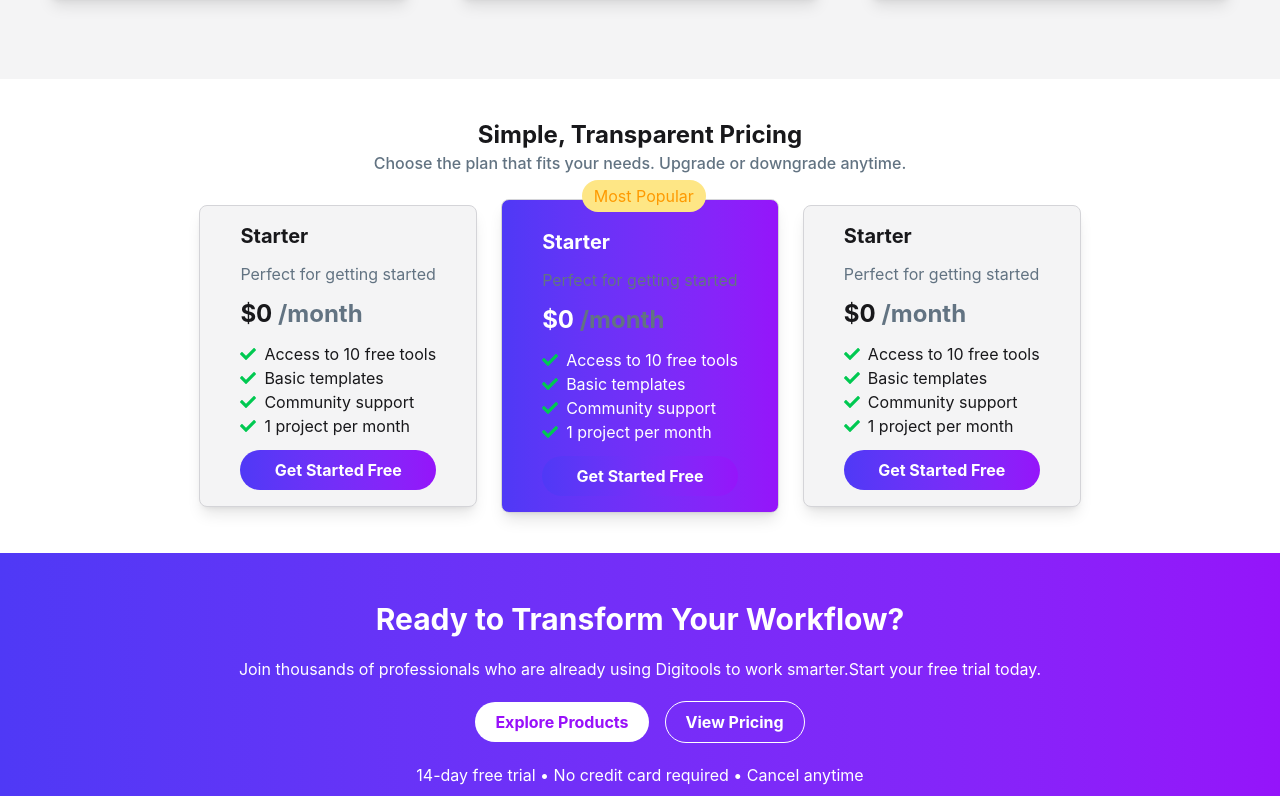
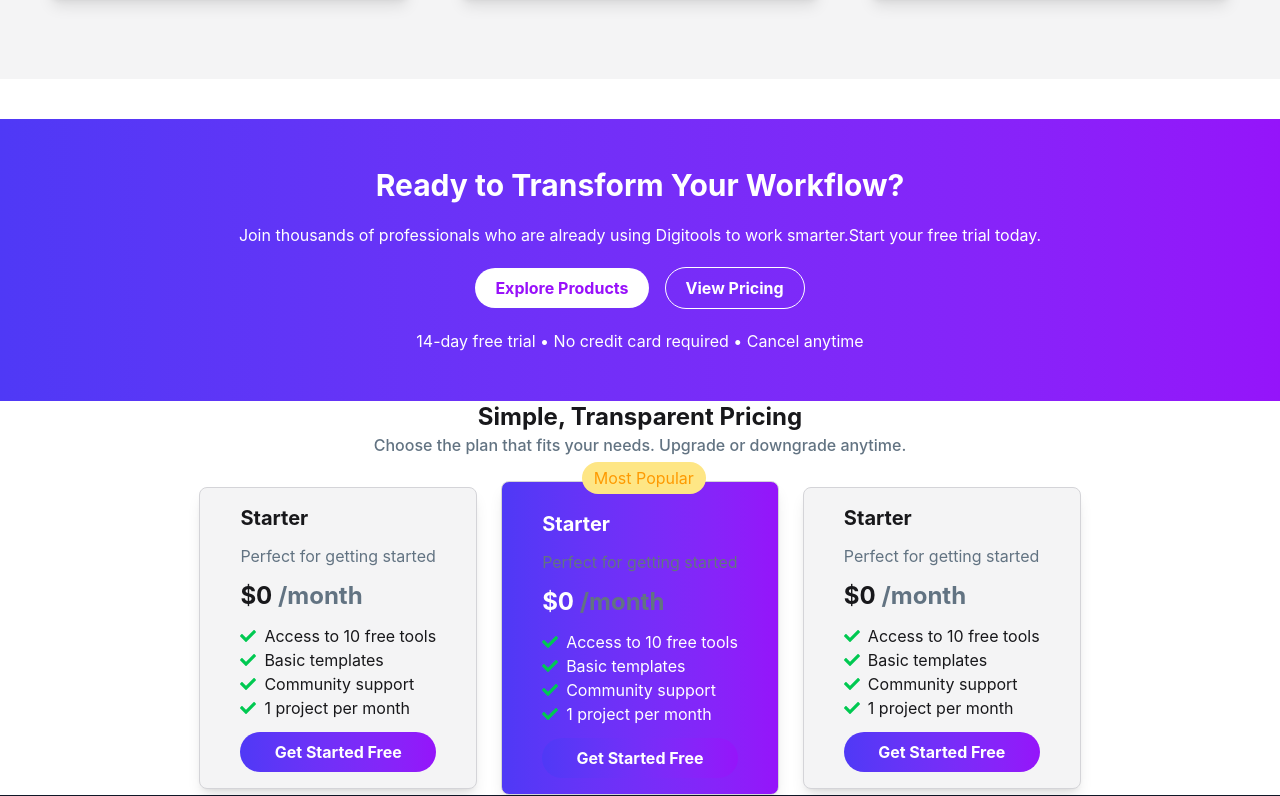
Before and after one commit to bappyroy270320/Digitools-Project, a React (Vite) app: page / in a window 1280 px wide. Shown: the part 2749-3545 px from the top of the page. Built offline with nearby package versions, Linux system fonts and the light colour scheme.

Commit message:
import workflow

```diff
--- a/src/App.jsx
+++ b/src/App.jsx
@@ -63,8 +63,8 @@ function App() {
       ) : null}
 
       <GetStart></GetStart>
+      <WorkFlow></WorkFlow>
       <Transparent></Transparent>
-      <WorkFlow></WorkFlow>
       <Footer></Footer>
     </>
   );
```
